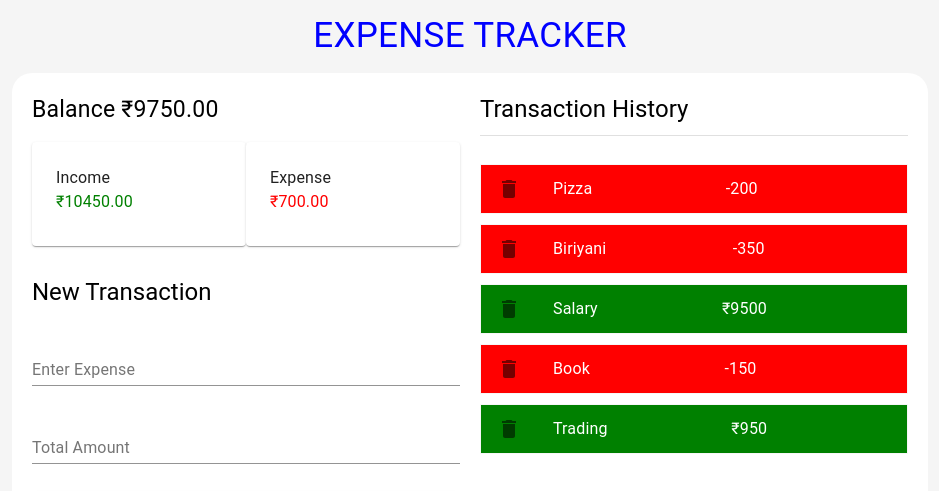
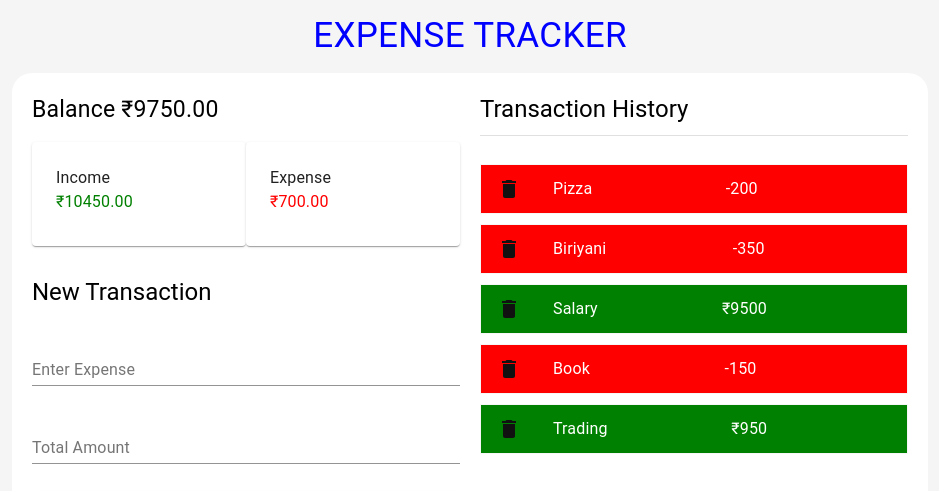
Before and after one commit to sarojvrc/Expense-Tracker, a React (Create React App) app: page / in a window 1280 px wide. Shown: the top 491 px of the page, without its empty margins (170-1109 px from the left). Built offline with nearby package versions, Linux system fonts and the light colour scheme.

Commit message:
button color changed

```diff
--- a/src/Components/Transactions.js
+++ b/src/Components/Transactions.js
@@ -13,6 +13,9 @@ const useStyle = makeStyles({
     marginTop: 10,
     border: "1px solid #f6f6f6",
   },
+  delete:{
+      color: '#111'
+  }
 });
 
 function Transactions({ transaction, deleteTransaction }) {
@@ -27,7 +30,7 @@ function Transactions({ transaction, deleteTransaction }) {
       style={{ background: `${color}`, color: "White" }}
     >
       <ListItemIcon>
-        <DeleteIcon onClick={() => deleteTransaction(transaction.id)} />
+        <DeleteIcon className={classes.delete} onClick={() => deleteTransaction(transaction.id)} />
       </ListItemIcon>
       <ListItemText primary={transaction.text} />
       <ListItemText primary={amount} />
```
